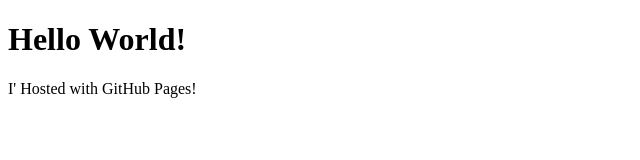
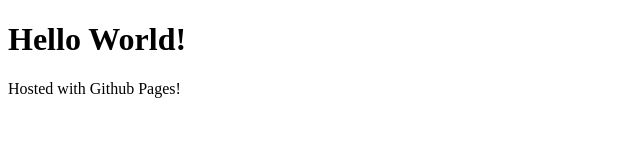
Before and after one commit to khawla-gh/khawla-gh.github.io, a plain HTML site: page index.html in a window 1280 px wide. Shown: the full height of the page, 0-640 px from the left. Drawn offline with Linux system fonts and the light colour scheme.

Commit message:
Update index.html

```diff
--- a/index.html
+++ b/index.html
@@ -1,7 +1,7 @@
 <!DOCTYPE html>
 <html>
-<body>
-<h1>Hello World!</h1>
-<p> I' Hosted with GitHub Pages!</p>
-</body>
+    <body>
+        <h1>Hello World!</h1>
+        <p>Hosted with Github Pages!</p>
+    </body>
 </html>
```
